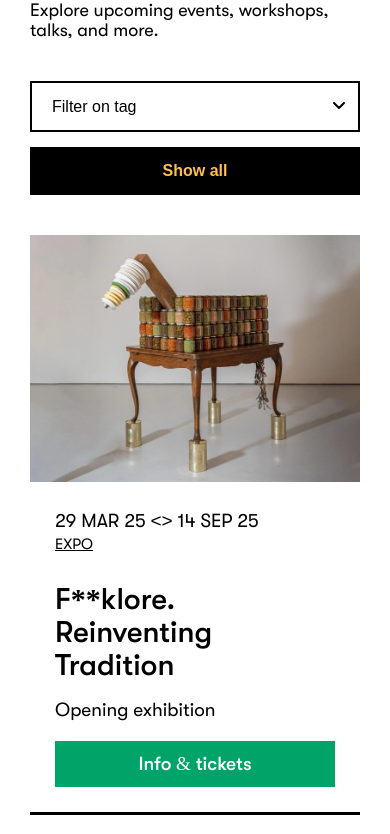
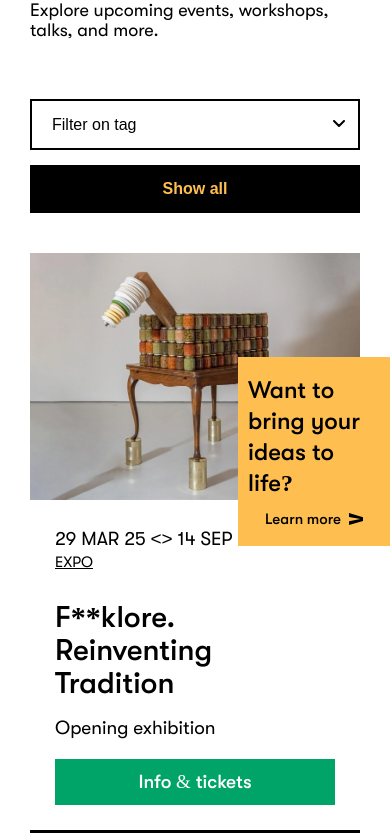
Before and after one commit to JordanSmolders/Int_WhisperingGardens, a website built with Vite: page whispering_gardens/events.html in a window 390 px wide. Shown: the part 268-1102 px from the top of the page. Built offline with nearby package versions, Linux system fonts and the light colour scheme.

Commit message:
Fixed navigation, added correct image for hamburger menu, added CTA button in events page

```diff
--- a/whispering_gardens/events.html
+++ b/whispering_gardens/events.html
@@ -15,7 +15,7 @@
       <div class="header-controls">
         <button class="language-btn">EN</button>
         <button class="menu-btn">
-          <img src="src/assets/list.png" alt="" />
+          <img src="src/assets/hamburger.svg" alt="" />
         </button>
       </div>
     </header>
@@ -63,15 +63,34 @@
       <div class="nav-content">
         <nav class="nav-menu">
           <a href="index.html" class="nav-item">Instructions</a>
-          <a href="home.html" class="nav-item">The map</a>
-          <a href="home.html" class="nav-item">The zones</a>
+          <a href="home.html?tab=map" class="nav-item">The map</a>
+          <a href="home.html?tab=zones" class="nav-item">The zones</a>
           <a href="events.html" class="nav-item">Events</a>
           <a href="host.html" class="nav-item">Join the community</a>
         </nav>
       </div>
     </div>
     <main class="main-content">
+      <a href="host.html" class="fixed-button">
+        <h2>Want to bring your ideas to life?</h2>
+        <button class="learn-more-btn">
+          Learn more
+          <svg
+            xmlns="http://www.w3.org/2000/svg"
+            width="14"
+            height="12"
+            viewBox="0 0 14 12"
+            fill="none"
+          >
+            <path
+              d="M-2.6089e-07 4.07547L9.53989e-08 -2.70245e-07L14 4.30189L14 7.92453L-9.53674e-07 12L-6.17179e-07 8.15094L11.4333 6.11321L-2.6089e-07 4.07547Z"
+              fill="black"
+            />
+          </svg>
+        </button>
+      </a>
       <div class="container">
+        <div class="container-header">
           <div class="page-header">
             <h1>Calendar</h1>
             <p>Explore upcoming events, workshops, talks, and more.</p>
@@ -102,6 +121,7 @@
               </svg>
             </div>
             <button class="show-all-btn" id="showAllBtn">Show all</button>
+          </div>
         </div>
 
         <div class="events-grid" id="eventsGrid">
--- a/whispering_gardens/src/css/events.css
+++ b/whispering_gardens/src/css/events.css
@@ -111,6 +111,12 @@
   padding: 0 30px;
 }
 
+.container-header {
+  display: flex;
+  flex-direction: column;
+  align-items: center;
+}
+
 .page-header {
   margin-bottom: 40px;
   max-width: 350px;
@@ -183,6 +189,7 @@
 .events-grid {
   display: grid;
   justify-content: center;
+  justify-items: center;
   grid-template-columns: repeat(auto-fit, minmax(300px, 1fr));
   gap: 30px;
 }
@@ -252,3 +259,40 @@
   text-decoration: none;
   color: var(--color-white);
 }
+
+.fixed-button {
+  position: fixed;
+  bottom: 30px;
+  right: 0;
+  background-color: var(--color-yellow);
+  padding: 17.5px 10px;
+  width: 132px;
+  z-index: 1000;
+  text-decoration: none;
+}
+
+.fixed-button h2 {
+  font-family: "GT Walsheim Medium";
+  font-size: 24px;
+  color: var(--color-black);
+  margin-bottom: 10px;
+  margin-top: 0;
+  line-height: 1.3;
+}
+
+.learn-more-btn {
+  background-color: transparent;
+  border: none;
+  color: var(--color-black);
+  font-family: "GT Walsheim Medium";
+  font-size: 0.9375rem;
+  display: flex;
+  align-items: center;
+  padding-left: 17px;
+  gap: 8px;
+}
+
+.learn-more-btn svg {
+  width: 0.875rem;
+  height: 0.75rem;
+}
```
Also changed, not shown: whispering_gardens/host.html (+3 -3 lines), whispering_gardens/success.html (+3 -3 lines). Lines whose indentation alone changed are shown as unchanged.
